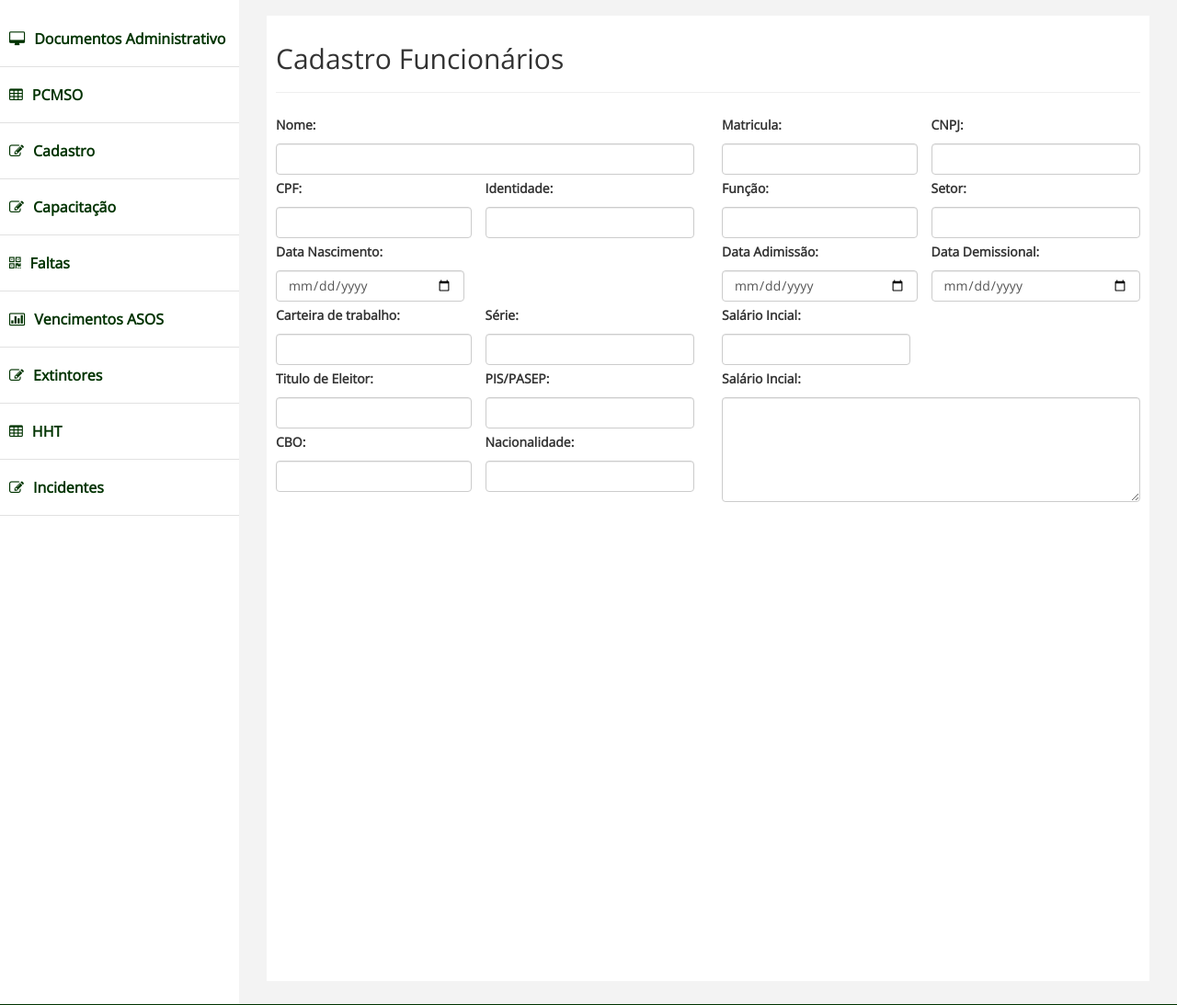
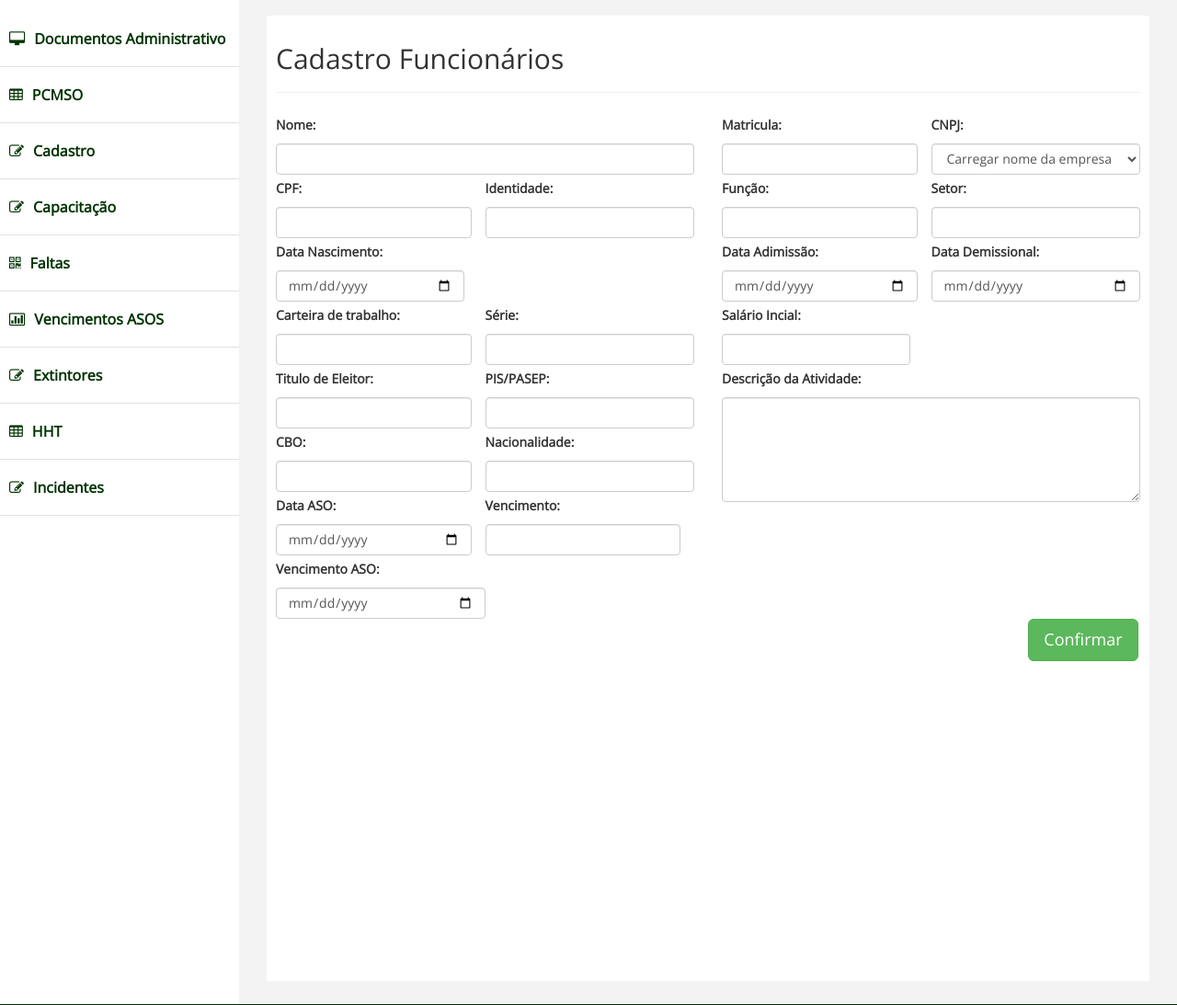
Before and after one commit to Tesshim/ELC, a PHP site: page /cadastro_funcionario.php in a window 1280 px wide. Shown: the part 88-1181 px from the top of the page at 92% size. Run offline with PHP 8.4, Linux system fonts and the light colour scheme.

Commit message:
..
Apaguei menu
Colqueir os botões de confirmação em, empresa e funcionarios

```diff
--- a/cadastro_funcionario.php
+++ b/cadastro_funcionario.php
@@ -78,11 +78,29 @@
           <label for="nacionalidade">Nacionalidade:</label>
           <input type="text"  class="form-control" name="nacionalidade" id="nacionalidade">
         </span>
+
+        <span class="col-md-6" style=" padding-left: 0px; ">
+          <label for="ASO">Data ASO:</label>
+          <input type="date"  class="form-control" name="ADO" id="ASO">
+        </span>
+
+        <span class="col-md-6" style=" padding-left: 0px; ">
+          <label for="ASO">Vencimento:</label>
+          <input type="tex"  class="form-control" name="ADO" id="ASO">
+        </span>
+
+
+        <span class="col-md-6" style=" padding-left: 0px; padding-right: 0px;">
+          <label for="ASO">Vencimento ASO:</label>
+          <input type="date"  class="form-control" name="ADO" id="ASO">
+        </span>
+
+
       </div>
+    </div> <!-- fim lado esquerdo -->
 
-      <!-- dados da empresa -->
 
-    </div>
+
     <div class="col-md-6">
      <span class="col-md-6" style="padding-left: 0px; ">
       <label for="Matricula"> Matricula:</label>
@@ -90,7 +108,14 @@
     </span>
     <span class="col-md-6" style="padding-left: 0px; padding-right: 0px">
       <label for="cnpj">CNPJ:</label>
-      <input type="text"  class="form-control" name="cnpj" id="cnpj">
+        <select id="grau" class="form-control">
+      <option value="1">Carregar nome da empresa</option>
+      <option value="2">2</option>
+      <option value="3">3</option>
+      <option value="4">4</option>
+
+    </select>
+
     </span>
     <span class="col-md-6" style="padding-left: 0px; ">
       <label for="funcao">Função:</label>
@@ -119,7 +144,7 @@
   </div>
   <div class="col-md-12" style="padding-left: 0px; padding-right: 0px;">
     <span class="col-md-12" style="padding-left: 0px; padding-right: 0px; ">
-      <label for="salario">Salário Incial:</label>
+      <label for="salario">Descrição da Atividade:</label>
       <textarea class="form-control" rows="5" name="salario" id="salario "  ></textarea>
 
     </span>
@@ -127,11 +152,16 @@
 
 
 
-  </div>
-
-
+  </div> <!-- fim lado direito -->
   </form>
 
+  <div class="row">
+    <div class="col-md-10"></div>
+
+    <div class="col-md-2">
+          <button type="submit" class="btn btn-success btn-lg">Confirmar</button>
+    </div>
+  </div>
 
 
 
```
Also changed, not shown: cadastro_empresa.php (+12 -2 lines), menu.php (deleted, +0 -65 lines).
